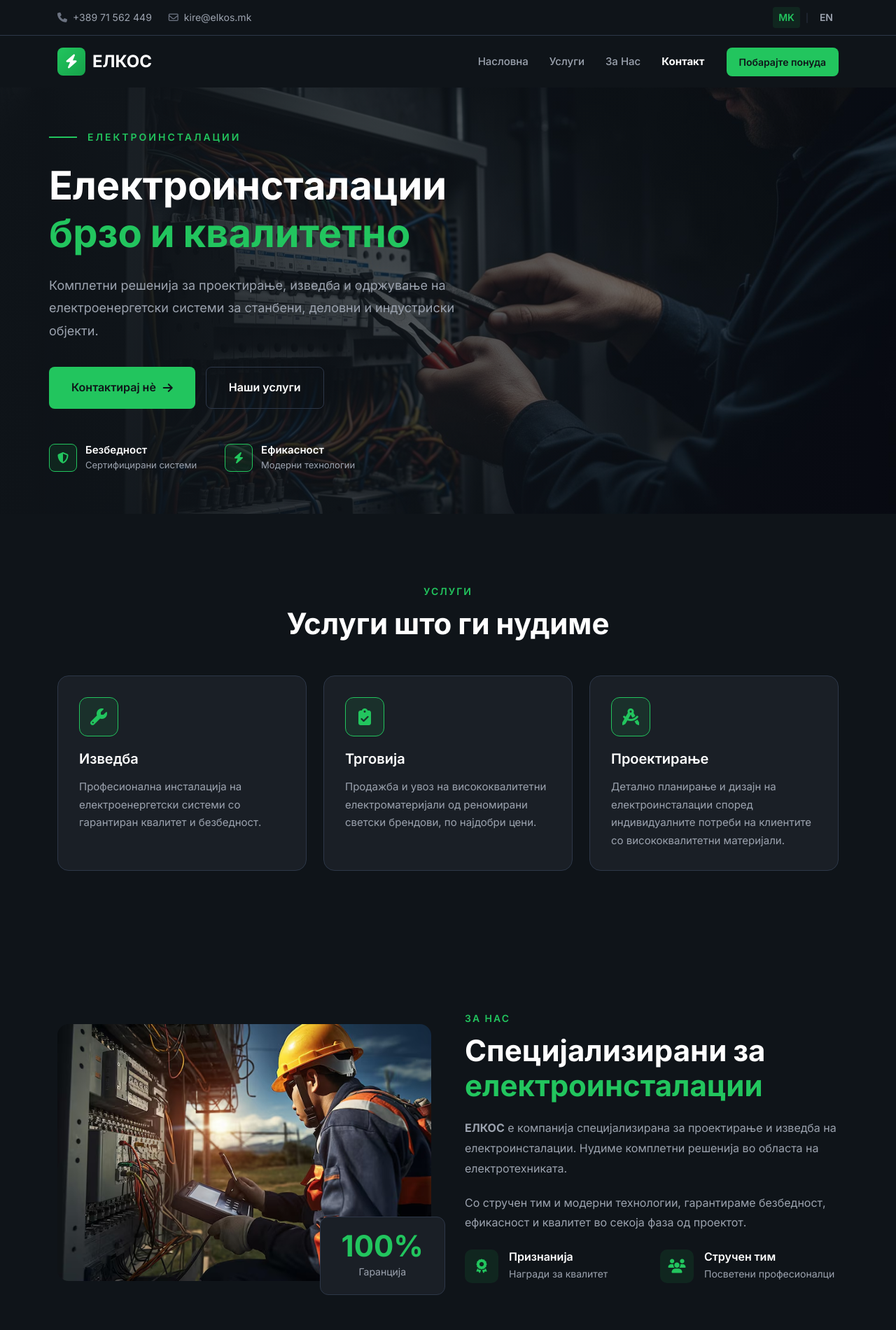
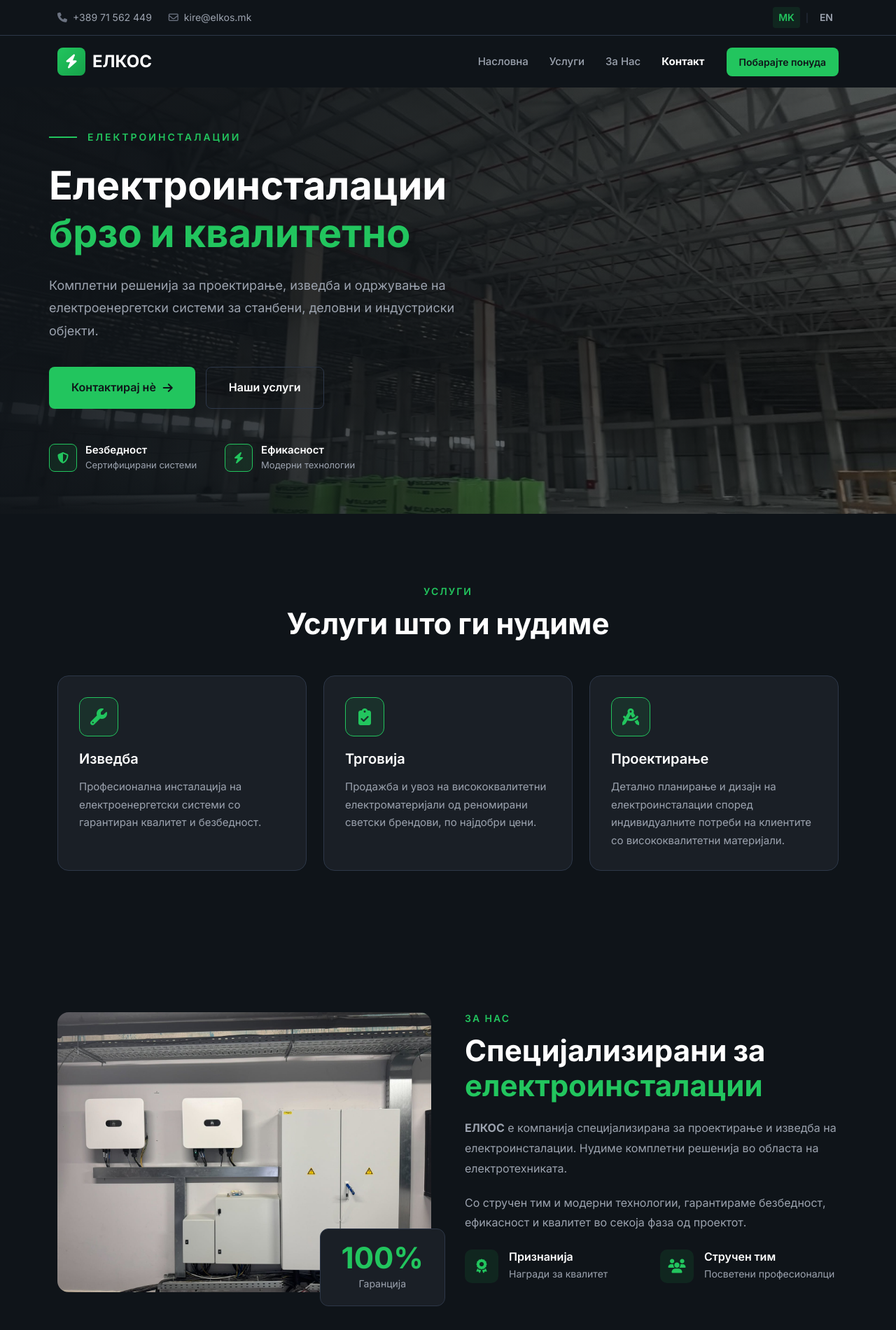
Before and after one commit to kostovaljubica7/elkos, a plain HTML site: page index.html in a window 1280 px wide. Shown: the top 1900 px of the page at 70% size. Drawn offline with nearby package versions, Linux system fonts and the light colour scheme.

Commit message:
Update en/index.html,index.html,mk/index.html,img/custom/electrical-inverter-installation.jpeg
Co-Authored-By: Claude Haiku 5.5 <noreply@anthropic.com>

```diff
--- a/index.html
+++ b/index.html
@@ -1547,7 +1547,7 @@
 <!-- Hero Section -->
 <section class="hero-section">
 <div class="hero-background">
-<img alt="Електричар при изведба на електроинсталации" src="/img/top-bg.jpg"/>
+<img alt="Индустриски објект со изведени електроинсталации" src="/img/custom/industrial-electrical-project.jpeg"/>
 </div>
 <div class="hero-overlay"></div>
 <div class="container hero-content">
@@ -1633,7 +1633,7 @@
 <div class="row align-items-center g-5">
 <div class="col-lg-6 animate-on-scroll slide-left">
 <div class="about-image-container">
-<img alt="Електричар при работа на електрична инсталација" class="about-image" src="/img/custom/photo-electrical-technician-working_763111-37054.avif"/>
+<img alt="Инвертери и електрична опрема поставени во објект" class="about-image" src="/img/custom/electrical-inverter-installation.jpeg"/>
 <div class="experience-badge">
 <div class="number">100%</div>
 <div class="text" data-key="years-exp">Гаранција</div>
```
Also changed, not shown: en/index.html (+2 -2 lines), mk/index.html (+2 -2 lines), img/custom/electrical-inverter-installation.jpeg (added), img/custom/industrial-electrical-project.jpeg (added).
